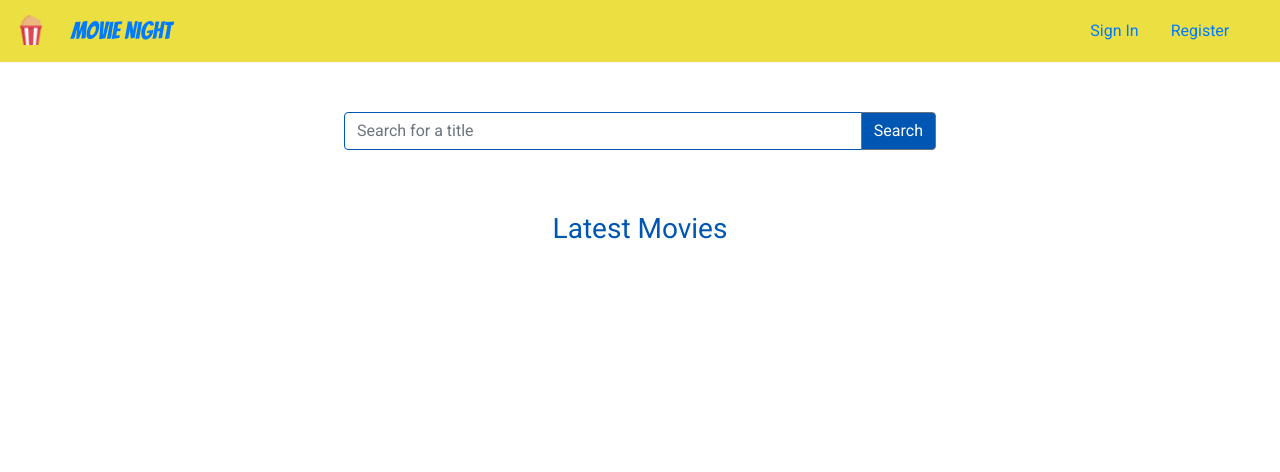
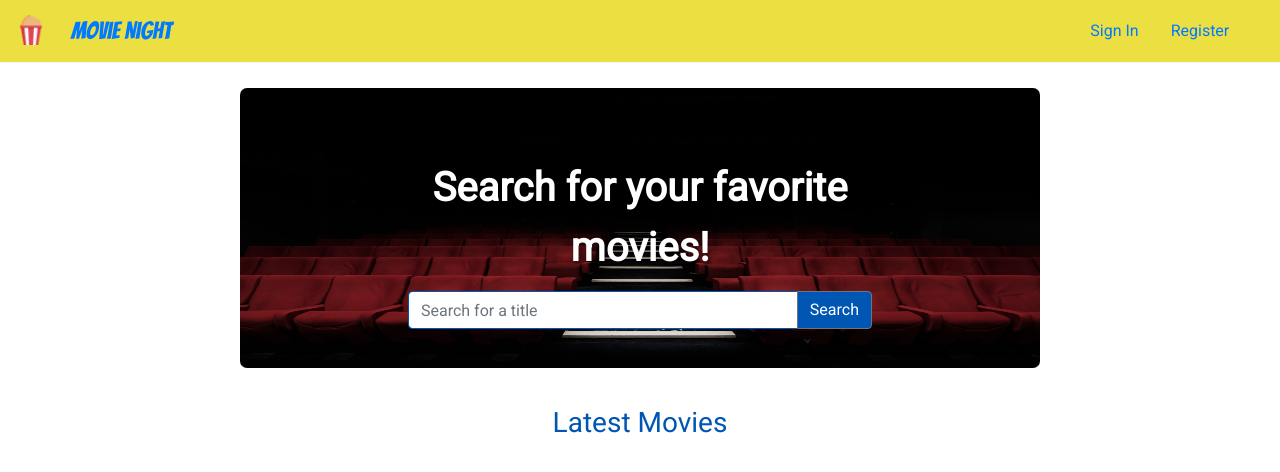
Before and after one commit to Meneguini/movieNight, a Django app: template movies/templates/movies/index.html in a window 1280 px wide. Shown: the top 472 px of the page. Run offline with Django 3.2, Linux system fonts and the light colour scheme; the template is opened without the code that fills it, so the values that code supplies are empty.

Commit message:
search title

```diff
--- a/movies/static/movies/js/index.js
+++ b/movies/static/movies/js/index.js
@@ -19,7 +19,6 @@ function loadMore() {
         }
         fetchNext();
     }
-
 }
 
 // Fetch the movies to add in the html
--- a/movies/static/movies/styles.css
+++ b/movies/static/movies/styles.css
@@ -111,13 +111,34 @@ body {
 }
 
 /* index-page */
-.signed-as {
+
+.search-img-container {
+    margin-top: 2%;
+    position: relative;
     text-align: center;
-    color: #00b377;
+}
+
+.pop-img {
+    width: 100vh;
+    height: 35vh;
+    border-radius: 7px;
+}
+
+.search-title {
+    position: absolute;
+    font-weight: bolder;
+    font-size: 2.5rem;
+    top: 25%;
+    left: 30%;
+    width: 40%;
+    color: white;
 }
 
 .search-input {
-    width: 50%;
+    position: absolute;
+    top: 55%;
+    left: 30%;
+    width: 40%;
     margin-top: 2%;
 }
 
--- a/movies/templates/movies/index.html
+++ b/movies/templates/movies/index.html
@@ -9,14 +9,16 @@
     </div>
   {% endif %}
   <div class="index-page">
-
-    <div class="input-group p-4 mx-auto mb-2 search-input">
-      <input type="text" class="form-control input-index" placeholder="Search for a title" >
-      <div class="input-group-append">
-        <button class="btn btn-outline-secondary index-btn" type="button">Search</button>
+    <div class="search-img-container">
+      <img  class="pop-img" src="{% static 'movies/img/cinema.jpg' %}" alt="popcorn">
+      <p class="search-title">Search for your favorite movies!</p>
+      <div class="input-group p-4 mx-auto mb-2 search-input">
+        <input type="text" class="form-control input-index" placeholder="Search for a title" >
+        <div class="input-group-append">
+          <button class="btn btn-outline-secondary index-btn" type="button">Search</button>
+        </div>
       </div>
     </div>
-
     <div>
       <h3 class="title-index">Latest Movies</h3>
     </div>
```
Also changed, not shown: movies/static/movies/img/cinema.jpg (added), 1 other file.
